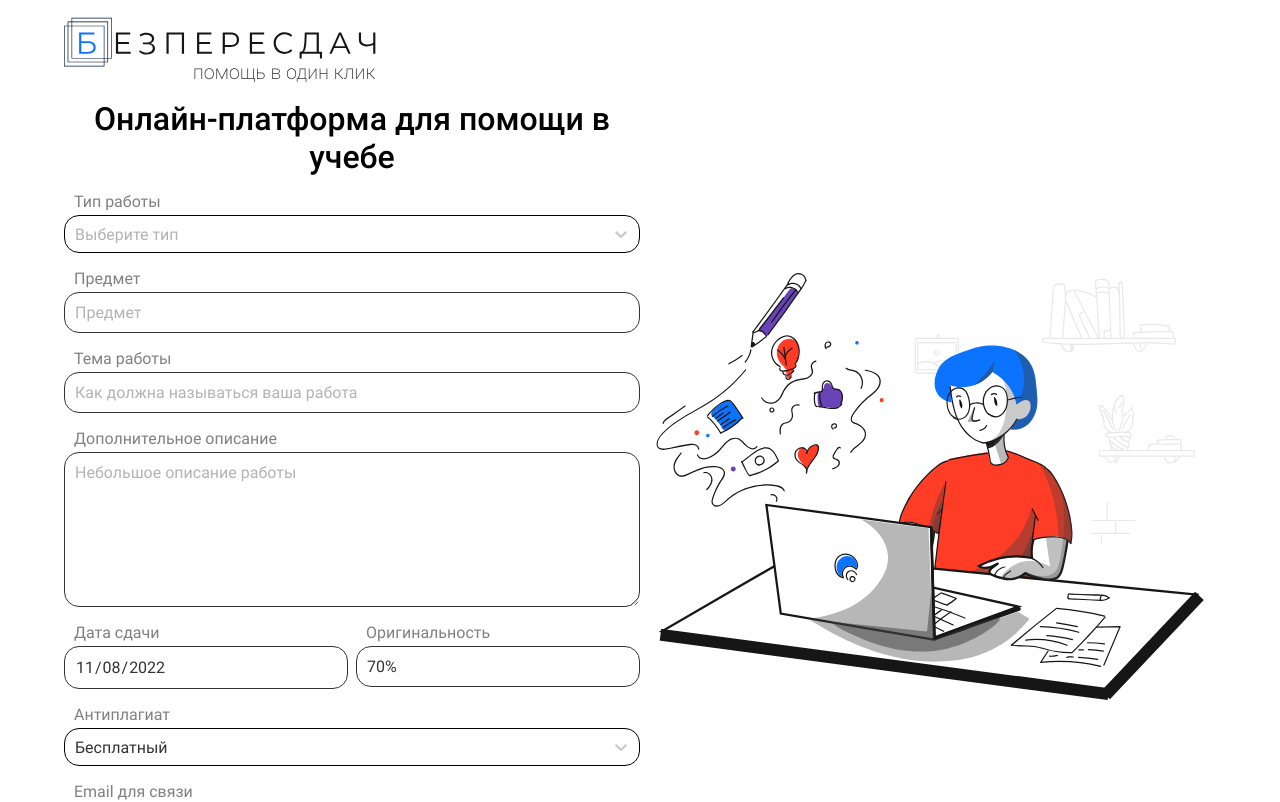
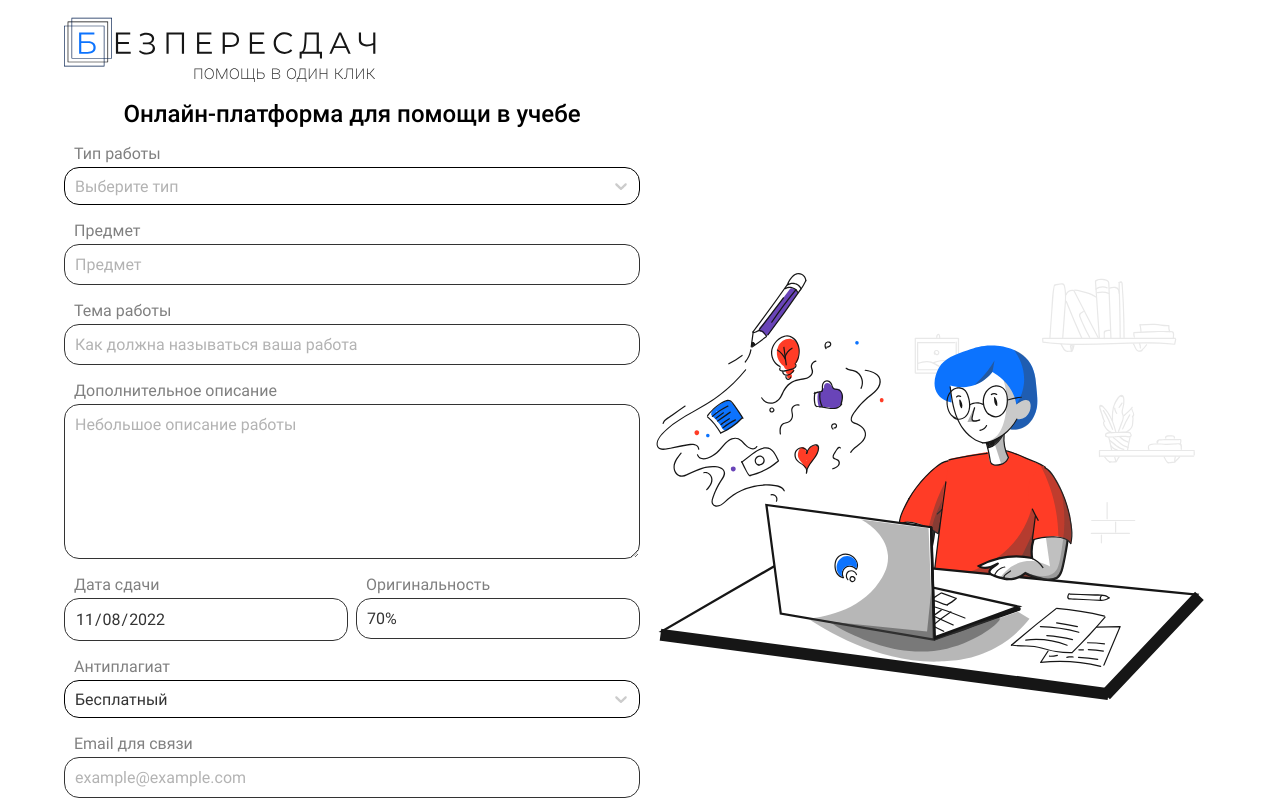
Before and after one commit to bezperesdach/bezperesdach_frontend, a Next.js app: page / in a window 1280 px wide. Shown: the top 802 px of the page. Built offline with nearby package versions, Linux system fonts and the light colour scheme.

Commit message:
refactor: changed main hero div to section

```diff
--- a/components/hero/hero.tsx
+++ b/components/hero/hero.tsx
@@ -107,7 +107,7 @@ export const Hero = () => {
   };
 
   return (
-    <div className={styles.hero}>
+    <section className={styles.hero}>
       <div className={styles["form-container"]}>
         <div className={styles.hero}>
           <h1 className={styles["hero-title"]}>Онлайн-платформа для помощи в учебе</h1>
@@ -307,6 +307,6 @@ export const Hero = () => {
           </Portal>
         )}
       </div>
-    </div>
+    </section>
   );
 };
```
